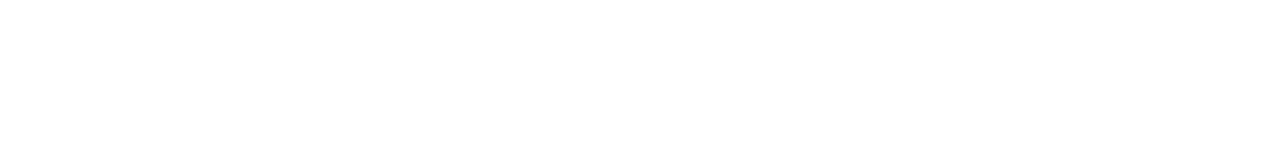
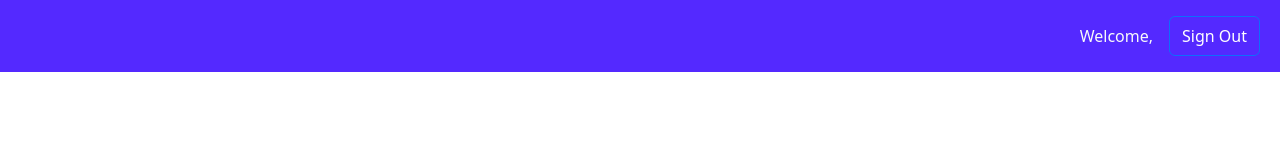
Before and after one commit to LUNTNT/CSCI2720_Frontend, a React app: page /user in a window 1280 px wide. Before the commit this address had no page. Built offline with nearby package versions, Linux system fonts and the light colour scheme.

Commit message:
nav bar of normal user

```diff
--- a/package.json
+++ b/package.json
@@ -6,9 +6,12 @@
     "@testing-library/jest-dom": "^5.16.5",
     "@testing-library/react": "^13.4.0",
     "@testing-library/user-event": "^13.5.0",
+    "bootstrap": "^5.2.3",
     "express": "^4.18.2",
+    "jquery": "^3.6.1",
     "mongoose": "^6.7.2",
     "react": "^18.2.0",
+    "react-bootstrap": "^2.7.0",
     "react-dom": "^18.2.0",
     "react-router-dom": "^6.4.2",
     "react-scripts": "5.0.1",
--- a/public/index.html
+++ b/public/index.html
@@ -2,7 +2,8 @@
 <html>
   <head>
     <title>Culture Programmes</title>
-    <link href="https://cdn.jsdelivr.net/npm/bootstrap@5.1.3/dist/css/bootstrap.min.css" rel="stylesheet" integrity="sha384-1BmE4kWBq78iYhFldvKuhfTAU6auU8tT94WrHftjDbrCEXSU1oBoqyl2QvZ6jIW3" crossorigin="anonymous">
+    <link href="https://cdn.jsdelivr.net/npm/bootstrap@5.0.1/dist/css/bootstrap.min.css" rel="stylesheet" integrity="sha384-+0n0xVW2eSR5OomGNYDnhzAbDsOXxcvSN1TPprVMTNDbiYZCxYbOOl7+AMvyTG2x" crossorigin="anonymous">
+    <link rel="stylesheet" href="https://cdnjs.cloudflare.com/ajax/libs/font-awesome/4.7.0/css/font-awesome.min.css">
   </head>
   <body>
     <div id="app">Rendering...</div>
--- a/src/index.js
+++ b/src/index.js
@@ -6,17 +6,24 @@ import {
   Route,
   Link,
 } from 'react-router-dom';
+import 'bootstrap/dist/css/bootstrap.min.css';
 
 import Login from './screens/Login/login'
+import NormalUser from "./screens/Home/normal/normalUser";
+
 
 export default function App () {
   return (
+
     <BrowserRouter>
 
       <Routes>
         {/* add path here */}
         {/* first page is login, so add "index" */}
+
         <Route index element={<Login/>}/>
+
+        <Route path="/user" element={<NormalUser/>}/>
 
       </Routes>
     </BrowserRouter>
--- /dev/null
+++ b/src/screens/Home/normal/normalUser.js
@@ -0,0 +1,14 @@
+import React from 'react';
+import { useContext, useEffect, useState } from "react";
+import '../../../style.css'
+import NormalUserLayout from './normalUserLayout';
+
+const NormalUser = () => {
+    return (
+        <NormalUserLayout />
+
+    )
+
+}
+
+export default NormalUser;
--- /dev/null
+++ b/src/screens/Home/normal/normalUserLayout.js
@@ -0,0 +1,24 @@
+import React from 'react';
+import '../../../style.css'
+import { Button } from 'react-bootstrap';
+import Container from 'react-bootstrap/Container';
+import Nav from 'react-bootstrap/Nav';
+import Navbar from 'react-bootstrap/Navbar';
+
+const NormalUserLayout = () => {
+    return (
+        <Navbar expand="lg" className='navbar-color'>
+            <Container fluid>
+                <Navbar.Toggle aria-controls="navbarScroll" />
+                <Navbar.Collapse className="justify-content-end" id="navbarScroll">
+                    <Nav>
+                        <Navbar.Text className='text-light m-2'>Welcome,</Navbar.Text>
+                        <Button className='btn buttonColor m-2'>Sign Out</Button>
+                    </Nav>
+                </Navbar.Collapse>
+            </Container>
+        </Navbar>
+    )
+}
+
+export default NormalUserLayout;
--- a/src/style.css
+++ b/src/style.css
@@ -5,3 +5,8 @@
 input, input::placeholder {
     font-size: 15px;
 }
+
+
+.navbar-color {
+    background-color: rgba(84, 41, 255, 1);
+}
```
Also changed, not shown: src/screens/Home/admin/admin.js (added), src/screens/Home/admin/adminLayout.js (added), 1 other file.
